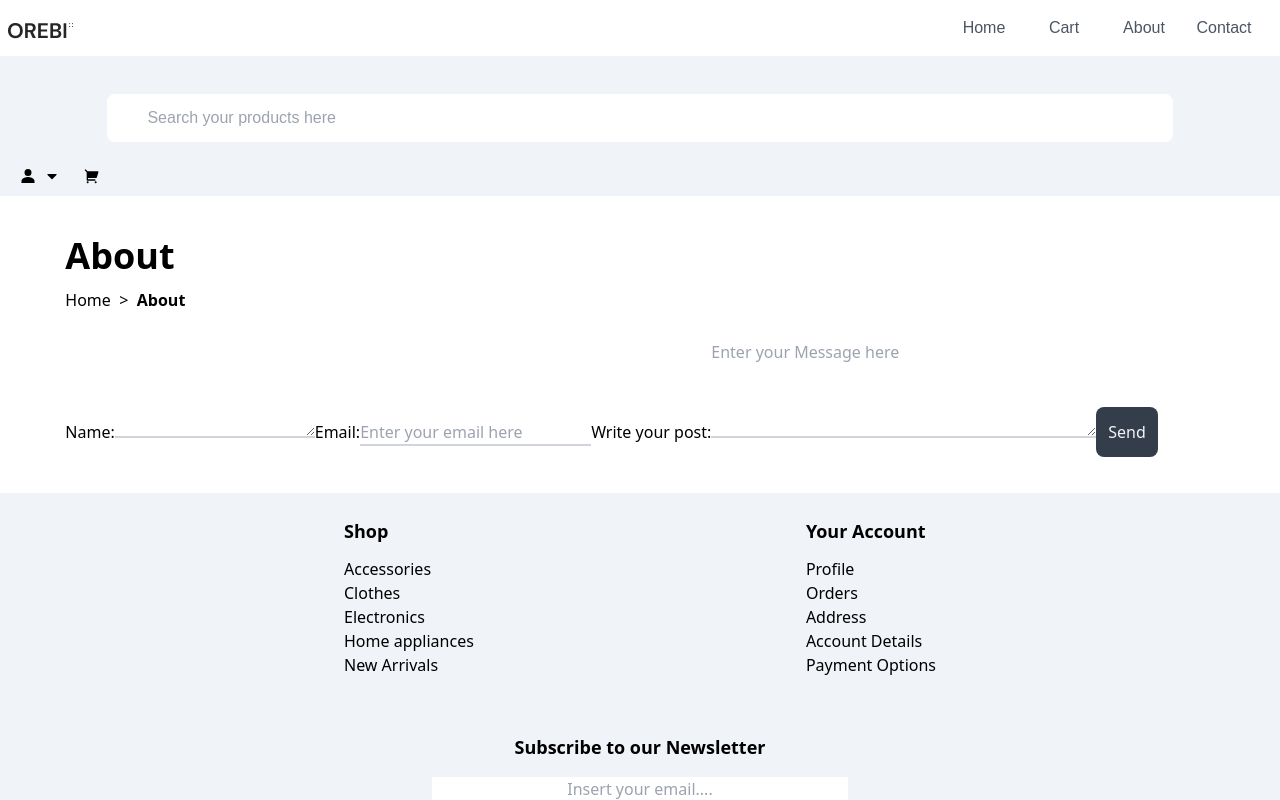
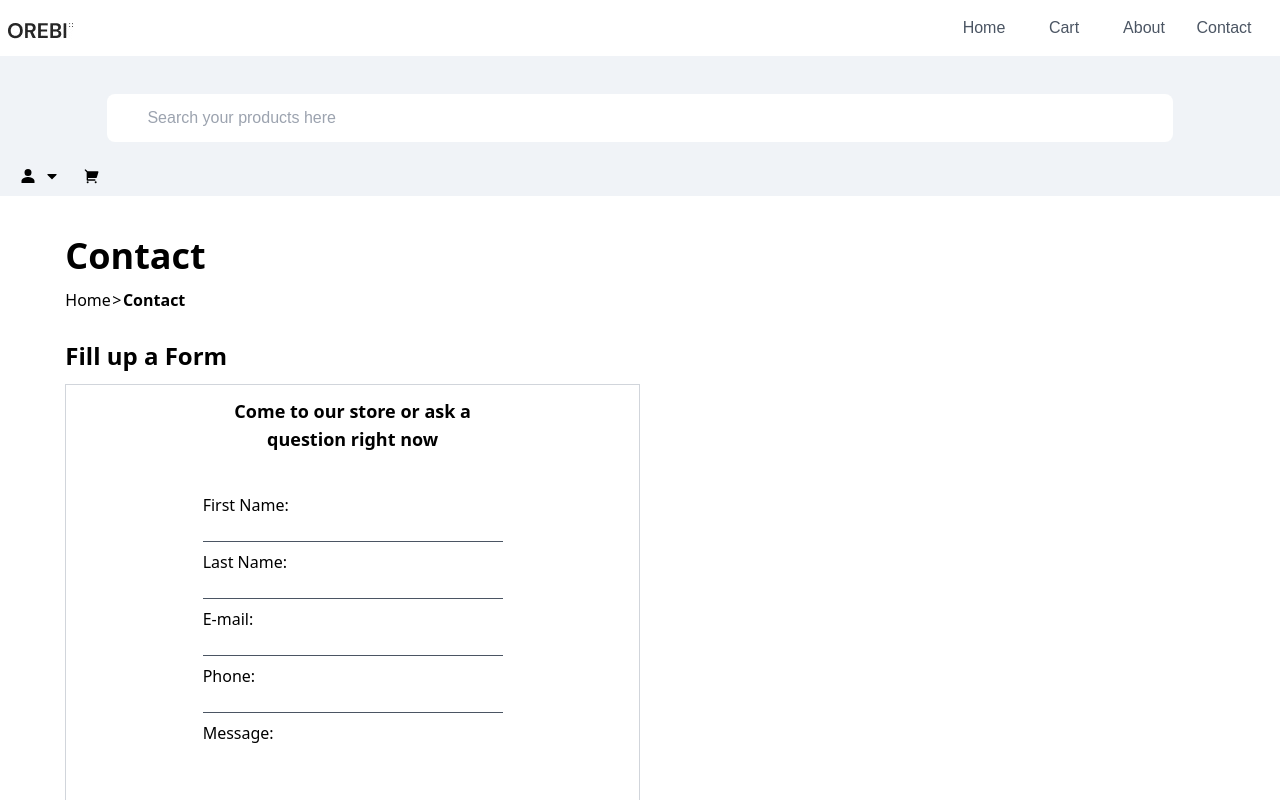
Before and after one commit to angkamilama/myShoppingWebsite, a React (Vite) app: page /Contact in a window 1280 px wide. Shown: the top 800 px of the page. Built offline with nearby package versions, Linux system fonts and the light colour scheme; some icons are missing.

Commit message:
add hover:scale in image

```diff
--- a/src/components/BestSeller.tsx
+++ b/src/components/BestSeller.tsx
@@ -19,9 +19,9 @@ function Bestseller({ fetchedData }: { fetchedData: Item[] }) {
         return (
           <div
             key={id}
-            className=" border border-grey-600 flex flex-col  md:basis-1/4 justify-evenly items-center gap-4 my- p-2 w-full"
+            className=" border border-grey-600 flex flex-col  md:basis-1/4 justify-evenly items-center gap-4 my- p-3 w-full"
           >
-            <img src={image} className="w-[200px] h-[200px]" />
+            <img src={image} className="w-[150px] h-[125px] hover:scale-105" />
             <p>{title}</p>
             <p>€{price}</p>
             <button
@@ -38,7 +38,7 @@ function Bestseller({ fetchedData }: { fetchedData: Item[] }) {
                 </div>
               ) : (
                 <div className="flex items-center justify-between gap-2 p-1">
-                  <p className="border border-gray-400 p-1 rounded-lg text-xs hover:bg-gray-300 hover:border-gray-800 outline-none">
+                  <p className="border border-gray-400 p-1 rounded-lg text-xs hover:bg-gray-500 hover:text-slate-200 outline-none">
                     Add to Cart
                   </p>
                 </div>
--- a/src/components/Contact.tsx
+++ b/src/components/Contact.tsx
@@ -1,60 +1,19 @@
-import { useState } from "react";
-import { UserDetail } from "../types/Types";
+import ContactForm from "./ContactForm";
 
 function Contact() {
-  const [formData, setFormData] = useState<UserDetail>({
-    userName: "",
-    email: "",
-    Message: "",
-  });
-
-  const handleSubmit = (e) => {
-    e.preventDefault();
-  };
   return (
     <div className="mt-7 p-3 mx-auto w-11/12">
       <div>
-        <p className="font-bold text-3xl md:text-4xl mb-3">About</p>
+        <p className="font-bold text-3xl md:text-4xl mb-3">Contact</p>
         <div className="flex justify-between items-center w-[120px] mb-7">
           <p>Home</p>
           <span>{"\u003E"}</span>
-          <p className="font-bold">About</p>
+          <p className="font-bold">Contact</p>
         </div>
       </div>
       <div>
-        <form onSubmit={handleSubmit}>
-          <label>
-            Name:
-            <textarea
-              className="text border-b-2 border-gray-300"
-              value={formData.userName}
-            />
-          </label>
-          <label>
-            Email:
-            <input
-              className="text border-b-2 border-gray-300"
-              value={formData.email}
-              placeholder="Enter your email here"
-            />
-          </label>
-          <label>
-            Write your post:
-            <textarea
-              className="text border-b-2 border-gray-300"
-              value={formData.Message}
-              placeholder="Enter your Message here"
-              rows={4}
-              cols={40}
-            />
-          </label>
-          <button
-            className="bg-gray-800/90 text-slate-100 max-w-2/6 h-[50px]  text-sm md:text-base text-center p-2 md:p-3 rounded-lg mb-6 hover:bg-gray-800"
-            type="submit"
-          >
-            Send
-          </button>
-        </form>
+        <h1 className="text-2xl font-bold mb-3">Fill up a Form</h1>
+        <ContactForm />
       </div>
     </div>
   );
--- a/src/components/ContactForm.tsx
+++ b/src/components/ContactForm.tsx
@@ -28,7 +28,7 @@ function ContactForm() {
   };
 
   return (
-    <div className="flex flex-col justify-evenly items-center md:flex-row gap-7 ">
+    <div className="border border-gray-300 flex flex-col justify-evenly items-center md:flex-row w-full md:w-6/12 ">
       <div className="p-3 w-full  md:w-6/12 flex flex-col gap-4 ">
         <h1 className="text-center text-lg font-bold mb-6">
           Come to our store or ask a question right now
@@ -95,15 +95,6 @@ function ContactForm() {
           )}
         </form>
       </div>
-      <div className=" w-full md:w-6/12">
-        <iframe
-          src="https://www.google.com/maps/embed?pb=!1m18!1m12!1m3!1d2486.393136774468!2d7.013883000000008!3d51.450938!2m3!1f0!2f0!3f0!3m2!1i1024!2i768!4f13.1!3m3!1m2!1s0x47b8c2ca41f0c789%3A0x9844523fa2292705!2sEssen%20Central%20Station!5e0!3m2!1sen!2sde!4v1706738785254!5m2!1sen!2sde"
-          width="600"
-          height="400"
-          loading="lazy"
-          className="w-full"
-        ></iframe>
-      </div>
     </div>
   );
 }
--- a/src/components/NewArrivals.tsx
+++ b/src/components/NewArrivals.tsx
@@ -52,7 +52,7 @@ function newArrivals({ fetchedData }: { fetchedData: Item[] }) {
               <img
                 src={image}
                 className="max-h-[200px] w-8/12 mb-4
-                rounded-xl"
+                rounded-xl hover:scale-105 p-1"
               />
               <p className=" mb-1 text-xs md:text-sm">{title}</p>
               <p className=" mb-1 text-xs md:text-sm">Price: €{price}</p>
@@ -72,7 +72,7 @@ function newArrivals({ fetchedData }: { fetchedData: Item[] }) {
                   </div>
                 ) : (
                   <div className="flex items-center justify-between gap-2 p-1">
-                    <p className="border border-gray-400 p-1 rounded-lg text-xs hover:bg-gray-300 hover:border-gray-800 outline-none">
+                    <p className="border border-gray-400 p-1 rounded-lg text-xs hover:bg-gray-500 hover:text-slate-200 outline-none">
                       Add to Cart
                     </p>
                   </div>
--- a/src/components/RootLayout.tsx
+++ b/src/components/RootLayout.tsx
@@ -59,7 +59,7 @@ function Header() {
         <nav
           className={`${
             showNavList ? "inline-block animate-navToggleRight " : " hidden "
-          }  w-full absolute left-0 top-0 h-full z-10 bg-gray-800/80 flex justify-start items-start opacity-90 sm:hidden`}
+          }  w-full absolute left-0 top-0 h-lvh z-10 bg-gray-800/80 flex justify-start items-start opacity-90 sm:hidden`}
         >
           <div
             className=" w-10/12 p-3 h-full text-white bg-gray-800 "
@@ -116,7 +116,7 @@ function Header() {
               </div>
             </div>
           </div>
-          <div className=" relative text-xl mr-2 mt-2 text-white hover:text-red-500 p-1  border border-2 hover:border-red-500">
+          <div className=" relative text-xl mr-2 mt-2 text-white hover:text-red-500 p-1  border-2 hover:border-red-500">
             <ImCross onClick={() => setShowNavList(false)} />
           </div>
         </nav>
--- a/src/components/SaleProductTwo.tsx
+++ b/src/components/SaleProductTwo.tsx
@@ -26,7 +26,10 @@ function SaleProductTwo({ fetchedData }: { fetchedData: Item[] }) {
             key={id}
             className=" border border-grey-600 flex flex-col  md:basis-1/4 justify-evenly items-center gap-4 my- p-2 w-full"
           >
-            <img src={image} className="w-[200px] h-[150px]" />
+            <img
+              src={image}
+              className="w-[150px] h-[125px] hover:scale-105 p-2"
+            />
             <p>{title}</p>
             <p>€{price}</p>
             <button
@@ -43,7 +46,7 @@ function SaleProductTwo({ fetchedData }: { fetchedData: Item[] }) {
                 </div>
               ) : (
                 <div className="flex items-center justify-between gap-2 p-1">
-                  <p className="border border-gray-400 p-1 rounded-lg text-xs hover:bg-gray-300 hover:border-gray-800 outline-none">
+                  <p className="border border-gray-400 p-1 rounded-lg text-xs hover:bg-gray-500 hover:text-slate-200 outline-none">
                     Add to Cart
                   </p>
                 </div>
--- a/src/components/SpecialOffers.tsx
+++ b/src/components/SpecialOffers.tsx
@@ -23,7 +23,10 @@ function SpecialOffers({ fetchedData }: { fetchedData: Item[] }) {
             key={id}
             className="border border-grey-600 flex flex-col justify-evenly items-center md:w-[200px] md:border-none md:flex md:flex-wrap md:justify-evenly mb-5  p-3"
           >
-            <img src={image} className="w-1/2 mx-auto" />
+            <img
+              src={image}
+              className="w-[150px] h-[125px] mx-auto hover:scale-105 p-1"
+            />
             <div className="p-5">
               <p>€{price}</p>
               <p>{title}</p>
@@ -42,7 +45,7 @@ function SpecialOffers({ fetchedData }: { fetchedData: Item[] }) {
                 </div>
               ) : (
                 <div className="flex items-center justify-between gap-2 p-1">
-                  <p className="border border-gray-400 p-1 rounded-lg text-xs hover:bg-gray-300 hover:border-gray-800 outline-none">
+                  <p className="border border-gray-400 p-1 rounded-lg text-xs hover:bg-gray-500 hover:text-slate-200 outline-none">
                     Add to Cart
                   </p>
                 </div>
```
Also changed, not shown: src/components/Home.tsx (+19 -10 lines).
